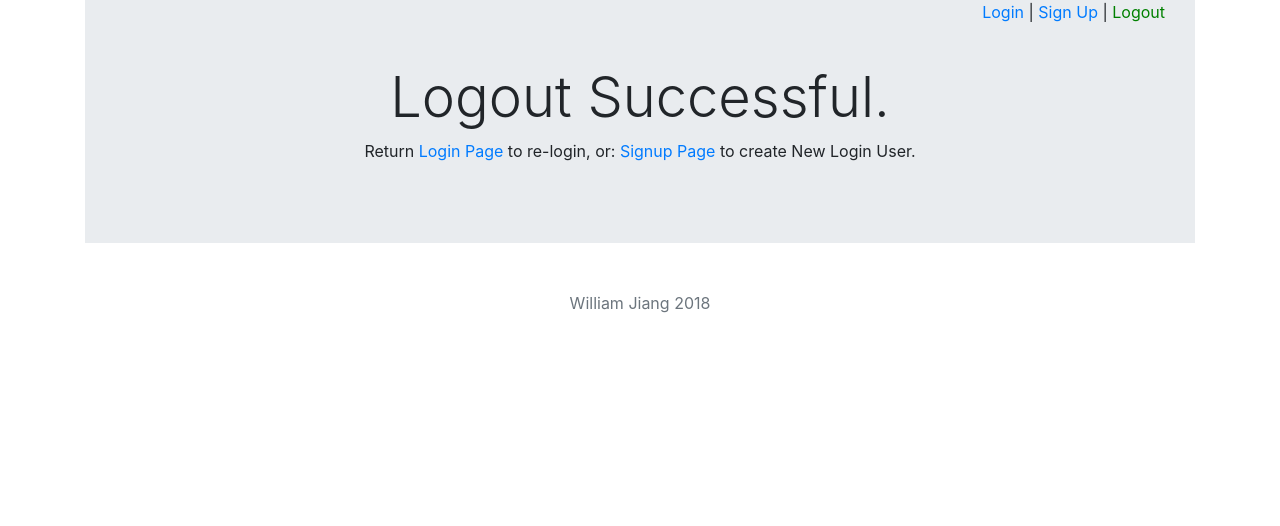
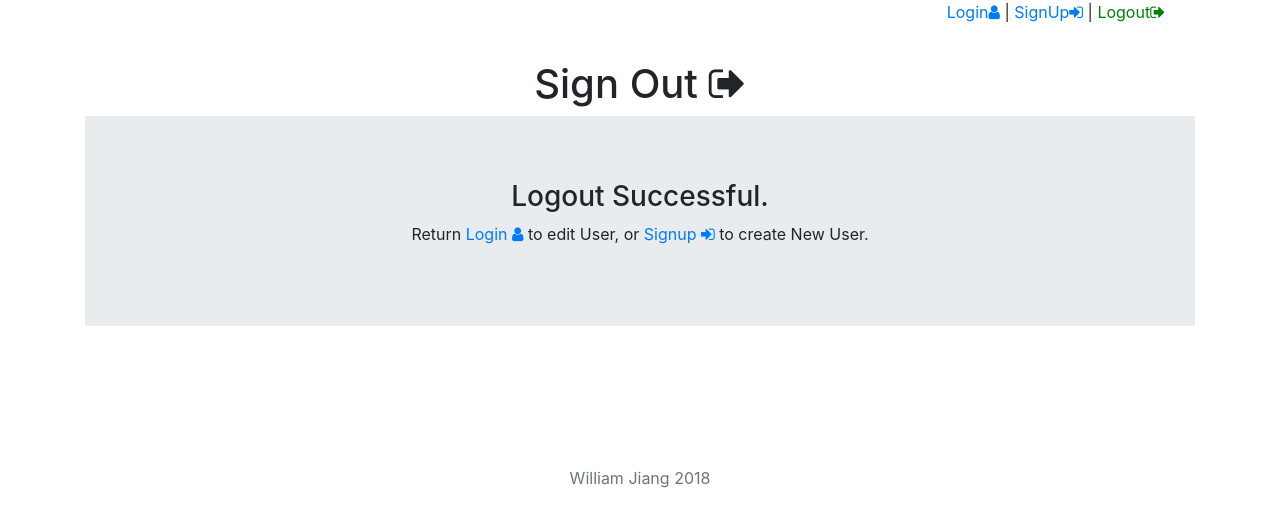
Before and after one commit to jxjwilliam/react-user-login, a React (Create React App) app in the folder client/: page /logout in a window 1280 px wide. Shown: the top 526 px of the page. Built offline with nearby package versions, Linux system fonts and the light colour scheme.

Commit message:
add fontawesome icons, and adjust signup logic.

```diff
--- a/client/public/index.html
+++ b/client/public/index.html
@@ -20,6 +20,7 @@
     Learn how to configure a non-root public URL by running `npm run build`.
   -->
   <link rel="stylesheet" href="https://cdnjs.cloudflare.com/ajax/libs/twitter-bootstrap/4.1.3/css/bootstrap.min.css"/>
+  <link rel="stylesheet" href="https://cdnjs.cloudflare.com/ajax/libs/font-awesome/4.7.0/css/font-awesome.min.css" />
   <title>React App</title>
 </head>
 <body>
--- a/client/src/App.css
+++ b/client/src/App.css
@@ -32,7 +32,7 @@
 }
 
 @media all and (min-width: 480px) {
-  .login, .signup {
+  .login, .signup, .signout {
     padding: 60px 0;
   }
 
--- a/client/src/actions/index.js
+++ b/client/src/actions/index.js
@@ -23,6 +23,7 @@ export const loginAction = (body) => dispatch => {
     .catch(e => console.error(e))
 }
 
+//{"success":false,"message":"Error: Account already exist"}
 export const signupAction = (body) => dispatch => {
   return fetch("/api/signup", {
     method: "POST",
@@ -31,10 +32,18 @@ export const signupAction = (body) => dispatch => {
   })
     .then(res => res.json())
     .then(data => {
-      return dispatch({
-        type: "SIGNUP_ACTION",
-        payload: data
-      })
+      if (data.success) {
+        return dispatch({
+          type: "SIGNUP_ACTION_SUCCESS",
+          payload: data
+        })
+      }
+      else {
+        return dispatch({
+          type: "SIGNUP_ACTION_FAIL",
+          payload: data
+        })
+      }
     })
     .catch(e => console.error(e))
 }
--- a/client/src/components/Navigator.js
+++ b/client/src/components/Navigator.js
@@ -3,10 +3,16 @@ import {NavLink} from 'react-router-dom'
 
 const Navigator = () => (
   <React.Fragment>
-    <div style={{float:"right", marginRight:"30px"}}>
-      <NavLink exact activeStyle={{color: 'green'}} to="/login">Login</NavLink>{" | "}
-      <NavLink exact activeStyle={{color: 'green'}} to="/signup">Sign Up</NavLink>{" | "}
-      <NavLink exact activeStyle={{color: 'green'}} to="/logout">Logout</NavLink>
+    <div style={{float: "right", marginRight: "30px"}}>
+      <NavLink exact activeStyle={{color: 'green'}} to="/login">Login
+        <i className="fa fa-user"></i>
+      </NavLink>{" | "}
+      <NavLink exact activeStyle={{color: 'green'}} to="/signup">SignUp
+        <i className="fa fa-sign-in"></i>
+      </NavLink>{" | "}
+      <NavLink exact activeStyle={{color: 'green'}} to="/logout">Logout
+        <i className="fa fa-sign-out"></i>
+      </NavLink>
     </div>
   </React.Fragment>
 );
--- a/client/src/containers/Login.js
+++ b/client/src/containers/Login.js
@@ -41,7 +41,7 @@ class Login extends Component {
     }
     return (
       <div className="login">
-        <h1>Login</h1>
+        <h1>Login <i className="fa fa-user"></i></h1>
         <form onSubmit={this.handleSubmit}>
           <FormGroup controlId="email" bsSize="large">
             <ControlLabel>Email</ControlLabel>
@@ -68,7 +68,8 @@ class Login extends Component {
             disabled={!this.validateForm()}
             bsSize="large"
             bsStyle="danger"
-          >Login</Button>
+          >Login <i className="fa fa-user"></i>
+          </Button>
         </form>
       </div>
     )
--- a/client/src/containers/Logout.js
+++ b/client/src/containers/Logout.js
@@ -1,5 +1,6 @@
 import React from 'react';
 import {connect} from 'react-redux'
+import {displayInfo} from '../utils'
 import {Link} from 'react-router-dom'
 
 const Logout = props => {
@@ -8,17 +9,17 @@ const Logout = props => {
     props.login.email = ''
     props.login.loggedIn = false
     sessionStorage.removeItem("userLoginToken")
-  } catch (e) {}
+  } catch (e) {
+  }
+
+  const h3 = <h3>Logout Successful.</h3>
+  const p = <p>Return <Link to="/login">Login <i className="fa fa-user"></i></Link> to edit User, or <Link
+    to="/signup">Signup <i className="fa fa-sign-in"></i></Link> to create New User.</p>;
 
   return (
-    <div className="jumbotron jumbotron-fluid">
-      <div className="container">
-        <h3 className="display-4">Logout Successful.</h3>
-        <p>Return
-          {" "}<Link to="/login">Login Page</Link> to re-login, or:
-          {" "}<Link to="/signup">Signup Page</Link> to create New Login User.
-        </p>
-      </div>
+    <div className="signout">
+      <h1>Sign Out <i className="fa fa-sign-out"></i></h1>
+      {displayInfo(h3, p)}
     </div>
   )
 }
--- a/client/src/containers/Signup.js
+++ b/client/src/containers/Signup.js
@@ -2,31 +2,71 @@ import React, {Component} from 'react';
 import {connect} from 'react-redux'
 import {FormGroup, FormControl, ControlLabel, Button} from 'react-bootstrap'
 import {signupAction} from '../actions'
+import {displayInfo} from '../utils'
+import {Link} from 'react-router-dom'
 
+const SignupInfo = {
+  success: [
+    'Welcome ',
+    <p>Go to <Link to="/login">Login <i className="fa fa-user"></i></Link> to start!</p>
+  ],
+  fail: [
+    'NOT Successful, Already Exist ',
+    <p>Try again or Go back to <Link to="/login">Login <i className="fa fa-user"></i></Link></p>
+  ]
+}
+
+const AfterSignup = ({email, ok}) => {
+  var h3, p;
+  if (ok) {
+    h3 = <h3>{SignupInfo['success'][0]}{email}.</h3>;
+    p = SignupInfo['success'][1]
+  } else {
+    h3 = <h3>{SignupInfo['fail'][0]}{email}.</h3>
+    p = SignupInfo['fail'][1]
+  }
+  return displayInfo(h3, p)
+}
+
+//done: 0-not submit, 1-submit success, 2-submit failure
 class Signup extends Component {
   state = {
     email: '',
-    password: ''
+    password: '',
+    done: 0
   }
 
   validateForm = () => {
-    return this.state.email.length > 0 && this.state.password.length > 0;
+    return this.state.email.length > 0 && this.state.password.length > 0 && !this.state.done;
   }
 
   handleChange = e => {
-    this.setState({[e.target.id]: e.target.value})
+    this.setState({[e.target.id]: e.target.value});
+    if (this.state.done) {
+      this.setState({done: 0})
+    }
   }
 
   handleSubmit = e => {
     e.preventDefault();
-    this.props.signupAction(this.state);
+    this.props.signupAction(this.state)
+      .then(() => {
+        if (this.props.signup.success) {
+          this.setState({done: 1});
+          // after submit, the submit button should be disabled till the input field changes.
+        }
+        else {
+          this.setState({done: 2})
+        }
+      });
   }
 
-
   render() {
+    const {email, done} = this.state;
     return (
       <div className="signup">
-        <h1>Sign Up</h1>
+        <h1>Sign Up <i className="fa fa-sign-in"></i></h1>
+        {!!done && <AfterSignup email={email} ok={done === 1 ? true : false}/>}
         <form onSubmit={this.handleSubmit}>
           <FormGroup controlId="email" bsSize="large">
             <ControlLabel>Email</ControlLabel>
@@ -34,7 +74,7 @@ class Signup extends Component {
               autoFocus
               type="email"
               placeholder="Email"
-              value={this.state.email}
+              value={email}
               onChange={this.handleChange}/>
           </FormGroup>
 
@@ -53,7 +93,7 @@ class Signup extends Component {
             disabled={!this.validateForm()}
             bsSize="large"
             bsStyle="danger"
-          >Sign Up !</Button>
+          >SignUp <i className="fa fa-sign-in"></i></Button>
         </form>
       </div>
     )
--- a/client/src/containers/Users.js
+++ b/client/src/containers/Users.js
@@ -3,7 +3,7 @@ import {connect} from 'react-redux'
 import {Redirect, Link} from 'react-router-dom'
 import {FormGroup, FormControl, ControlLabel, Checkbox, Radio, Button, HelpBlock} from 'react-bootstrap'
 import {getUserAction, updateUserAction} from '../actions'
-import {loadingDefer, isEmpty} from '../utils'
+import {loadingDefer, isEmpty, displayInfo} from '../utils'
 
 const FieldGroup = ({id, label, help, ...props}) => (
   <FormGroup controlId={id}>
@@ -13,14 +13,11 @@ const FieldGroup = ({id, label, help, ...props}) => (
   </FormGroup>
 );
 
-const AfterUpdate = ({email}) => (
-  <div className="jumbotron jumbotron-fluid">
-    <div className="container">
-      <h3 className="display-4">Update {email} Successful.</h3>
-      <p><Link to="/">Return Home/Login Page</Link></p>
-    </div>
-  </div>
-);
+const AfterUpdate = ({email}) => {
+  const h3 = <h3>Update ${email} Successful.</h3>;
+  const p = <p>Return <Link to="/login">Login <i className="fa fa-user"></i></Link></p>;
+  return displayInfo(h3, p);
+}
 
 class Users extends Component {
   state = {
--- a/client/src/reducers/index.js
+++ b/client/src/reducers/index.js
@@ -16,9 +16,11 @@ const loginReducer = (state = {}, action) => {
   }
 }
 
-export const signupReducer = (state = {}, action) => {
+export const signupReducer = (state = '', action) => {
   switch (action.type) {
-    case "SIGNUP_ACTION":
+    case "SIGNUP_ACTION_SUCCESS":
+      return action.payload;
+    case "SIGNUP_ACTION_FAIL":
       return action.payload;
     default:
       return state;
--- a/client/src/utils/index.js
+++ b/client/src/utils/index.js
@@ -1,4 +1,4 @@
-import React from 'react'
+import React, {Fragment} from 'react'
 
 export const loadingDefer = ms => {
   return new Promise((resolve, reject) => {
@@ -6,6 +6,21 @@ export const loadingDefer = ms => {
     setTimeout(() => resolve('user-login'), ms);
   })
 }
+
+export const isEmpty = prop => {
+  return prop === null || prop === undefined ||
+    (prop.hasOwnProperty("length") && prop.length === 0) ||
+    (prop.constructor === Object && Object.keys(prop).length === 0)
+}
+
+export const displayInfo = (h3, p) => (
+  <div className="jumbotron jumbotron-fluid">
+    <div className="container">
+      <Fragment>{h3}</Fragment>
+      <Fragment>{p}</Fragment>
+    </div>
+  </div>
+)
 
 export const filterData = (state, items) => {
   if (Array.isArray(items)) {
@@ -46,9 +61,3 @@ export const displayReduxData = data => {
     </blockquote>
   )
 }
-
-export const isEmpty = prop => {
-  return prop === null || prop === undefined ||
-    (prop.hasOwnProperty("length") && prop.length === 0) ||
-    (prop.constructor === Object && Object.keys(prop).length === 0)
-}
```
Also changed, not shown: 1 other file (tests, documents, lock files or other folders).
